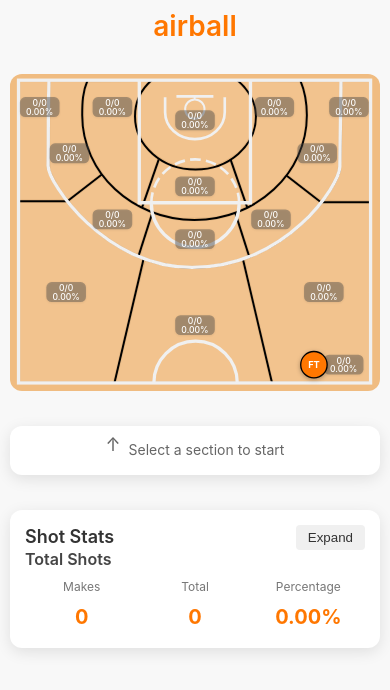
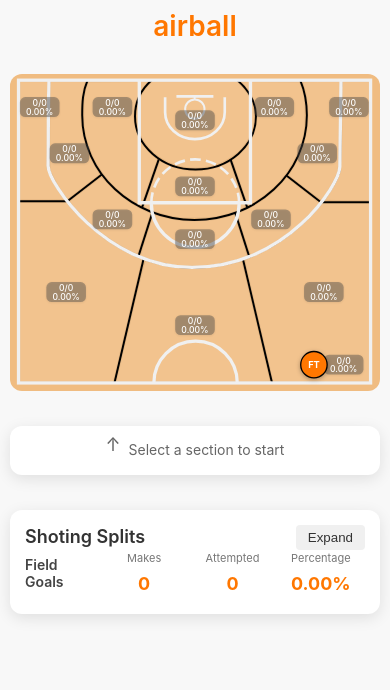
Before and after one commit to igarza99tom/airball-shot-tracker, an Angular app in the folder airball/: page / in a window 390 px wide. Shown: the top 690 px of the page. Built offline with nearby package versions, Linux system fonts and the light colour scheme.

Commit message:
Fixed style for stats

```diff
--- a/airball/angular.json
+++ b/airball/angular.json
@@ -46,7 +46,7 @@
                 },
                 {
                   "type": "anyComponentStyle",
-                  "maximumWarning": "4kB",
+                  "maximumWarning": "4.5kB",
                   "maximumError": "8kB"
                 }
               ],
--- a/airball/src/app/components/stats-display/stats-display.component.html
+++ b/airball/src/app/components/stats-display/stats-display.component.html
@@ -23,7 +23,7 @@
   <!-- Statistical breakdown by section type -->
   <div class="stats-card stats-table">
     <div class="header-row">
-      <h2>Shot Stats</h2>
+      <h2>Shoting Splits</h2>
       <button class="toggle-btn" (click)="toggleStatsExpanded()">
         {{ statsExpanded ? 'Collapse' : 'Expand' }}
       </button>
@@ -33,7 +33,7 @@
     <div class="stat-category">
       <div class="stat-row">
         <div class="category-header">
-          <h3>Total Shots</h3>
+          <h3>Field Goals</h3>
         </div>
         <div class="stat-grid">
           <div class="stat-item">
@@ -41,7 +41,7 @@
             <div class="stat-value">{{ getTotalStats().makes }}</div>
           </div>
           <div class="stat-item">
-            <div class="stat-label">Total</div>
+            <div class="stat-label">Attempted</div>
             <div class="stat-value">{{ getTotalStats().shots }}</div>
           </div>
           <div class="stat-item">
@@ -52,51 +52,12 @@
       </div>
     </div>
 
-    <!-- Free Throws (conditionally visible) -->
-    @if (hasFreethrowAttempts()) {
-      <div class="stat-category">
-        <div class="stat-row">
-          <div class="category-header" (click)="toggleFreeThrowExpanded()">
-            <h3>Free Throws</h3>
-            <span class="toggle-icon">{{ isFreethrowExpanded ? '−' : '+' }}</span>
-          </div>
-          <div class="stat-grid">
-            <div class="stat-item">
-              <div class="stat-label">Makes</div>
-              <div class="stat-value">{{ getFreeThrowStats().makes }}</div>
-            </div>
-            <div class="stat-item">
-              <div class="stat-label">Total</div>
-              <div class="stat-value">{{ getFreeThrowStats().shots }}</div>
-            </div>
-            <div class="stat-item">
-              <div class="stat-label">Percentage</div>
-              <div class="stat-value">{{ getFreeThrowStats().percentage }}%</div>
-            </div>
-          </div>
-        </div>
-
-        <!-- Expanded free throw details -->
-        @if (isFreethrowExpanded) {
-          <div class="expanded-sections">
-            <div class="section-row">
-              <span class="section-name">Free Throw</span>
-              <span class="section-stats">
-                {{ getFreeThrowStats().makes }}/{{ getFreeThrowStats().shots }}
-                ({{ getFreeThrowStats().percentage }}%)
-              </span>
-            </div>
-          </div>
-        }
-      </div>
-    }
-
     <!-- 3 Point Shots (conditionally visible) -->
     @if (has3ptAttempts()) {
       <div class="stat-category">
         <div class="stat-row">
           <div class="category-header" (click)="toggle3ptExpanded()">
-            <h3>3-Point Shots</h3>
+            <h3>3 Points</h3>
             <span class="toggle-icon">{{ is3ptExpanded ? '−' : '+' }}</span>
           </div>
           <div class="stat-grid">
@@ -105,7 +66,7 @@
               <div class="stat-value">{{ get3ptStats().makes }}</div>
             </div>
             <div class="stat-item">
-              <div class="stat-label">Total</div>
+              <div class="stat-label">Attempted</div>
               <div class="stat-value">{{ get3ptStats().shots }}</div>
             </div>
             <div class="stat-item">
@@ -128,12 +89,13 @@
         }
       </div>
     }
+
     <!-- Mid Range Shots (conditionally visible) -->
     @if (statsExpanded) {
       <div class="stat-category">
         <div class="stat-row">
           <div class="category-header" (click)="toggleMidRangeExpanded()">
-            <h3>Mid-Range Shots</h3>
+            <h3>Mid Range</h3>
             <span class="toggle-icon">{{ isMidRangeExpanded ? '−' : '+' }}</span>
           </div>
           <div class="stat-grid">
@@ -142,7 +104,7 @@
               <div class="stat-value">{{ getMidRangeStats().makes }}</div>
             </div>
             <div class="stat-item">
-              <div class="stat-label">Total</div>
+              <div class="stat-label">Attempted</div>
               <div class="stat-value">{{ getMidRangeStats().shots }}</div>
             </div>
             <div class="stat-item">
@@ -169,7 +131,7 @@
       <div class="stat-category">
         <div class="stat-row">
           <div class="category-header" (click)="togglePaintExpanded()">
-            <h3>Paint Shots</h3>
+            <h3>Paint</h3>
             <span class="toggle-icon">{{ isPaintExpanded ? '−' : '+' }}</span>
           </div>
           <div class="stat-grid">
@@ -178,7 +140,7 @@
               <div class="stat-value">{{ getPaintStats().makes }}</div>
             </div>
             <div class="stat-item">
-              <div class="stat-label">Total</div>
+              <div class="stat-label">Attempted</div>
               <div class="stat-value">{{ getPaintStats().shots }}</div>
             </div>
             <div class="stat-item">
@@ -197,6 +159,44 @@
                 <span class="section-stats">{{ section.make }}/{{ section.total }} ({{ section.percentage.toFixed(1) }}%)</span>
               </div>
             }
+          </div>
+        }
+      </div>
+    }
+    <!-- Free Throws (conditionally visible) -->
+    @if (hasFreethrowAttempts()) {
+      <div class="stat-category">
+        <div class="stat-row">
+          <div class="category-header" (click)="toggleFreeThrowExpanded()">
+            <h3 class="wrap-text">Free Throws</h3>
+            <span class="toggle-icon">{{ isFreethrowExpanded ? '−' : '+' }}</span>
+          </div>
+          <div class="stat-grid">
+            <div class="stat-item">
+              <div class="stat-label">Makes</div>
+              <div class="stat-value">{{ getFreeThrowStats().makes }}</div>
+            </div>
+            <div class="stat-item">
+              <div class="stat-label">Attempted</div>
+              <div class="stat-value">{{ getFreeThrowStats().shots }}</div>
+            </div>
+            <div class="stat-item">
+              <div class="stat-label">Percentage</div>
+              <div class="stat-value">{{ getFreeThrowStats().percentage }}%</div>
+            </div>
+          </div>
+        </div>
+
+        <!-- Expanded free throw details -->
+        @if (isFreethrowExpanded) {
+          <div class="expanded-sections">
+            <div class="section-row">
+              <span class="section-name">Free Throw</span>
+              <span class="section-stats">
+                {{ getFreeThrowStats().makes }}/{{ getFreeThrowStats().shots }}
+                ({{ getFreeThrowStats().percentage }}%)
+              </span>
+            </div>
           </div>
         }
       </div>
--- a/airball/src/app/components/stats-display/stats-display.component.scss
+++ b/airball/src/app/components/stats-display/stats-display.component.scss
@@ -1,72 +1,68 @@
+@use '../../shared/styles/stats-shared' as stats;
+
+// Core styles with optimized selectors and values
 .stats-container {
   width: 100%;
   margin: 0 auto;
 }
 
 .stats-card {
-  background: white;
+  background: #fff;
   border-radius: 12px;
-  box-shadow: 0 4px 15px rgba(0, 0, 0, 0.1);
+  @include stats.card-shadow;
   padding: 15px;
   margin-bottom: 15px;
 
-  &:last-child {
-    margin-bottom: 0;
-  }
+  &:last-child { margin-bottom: 0; }
 
   h2 {
-    color: #333;
+    color: stats.$header-color;
     font-size: 18px;
     margin: 0 0 15px;
     padding-bottom: 8px;
-    border-bottom: 1px solid #f0f0f0;
+    border-bottom: stats.$border-light;
   }
 }
 
-// Table-like stats layout
-.stats-table {
-  .header-row {
-    display: flex;
-    justify-content: space-between;
+// Stats table layout
+.stats-table .header-row {
+  @include stats.flex-between;
   align-items: center;
 
   h2 {
     margin: 0;
     padding: 0;
-      border: none;
+    border: 0;
   }
 }
 
+// Toggle button
 .toggle-btn {
   background: #f0f0f0;
-    border: none;
+  border: 0;
   padding: 5px 12px;
   border-radius: 4px;
-    color: #333;
+  color: stats.$header-color;
   font-weight: 500;
   cursor: pointer;
-    transition: all 0.2s ease;
+  transition: all .2s;
 
-    &:hover {
-      background: #e0e0e0;
-    }
-  }
+  &:hover { background: #e0e0e0; }
 }
 
-// Category sections
+// Category and rows
 .stat-category {
   margin-bottom: 15px;
   padding-bottom: 15px;
-  border-bottom: 1px solid #f0f0f0;
+  border-bottom: stats.$border-light;
 
   &:last-child {
     margin-bottom: 0;
     padding-bottom: 0;
-    border-bottom: none;
+    border-bottom: 0;
   }
 }
 
-// New stat row layout - puts category header and stat items in same row
 .stat-row {
   display: flex;
   align-items: center;
@@ -75,85 +71,94 @@
 .category-header {
   display: flex;
   align-items: center;
-  min-width: 140px;
-  padding-right: 15px;
+  width: 90px;
+  min-width: 90px;
+  padding-right: 10px;
   cursor: pointer;
+  flex-shrink: 0;
 
   h3 {
     margin: 0;
     font-size: 16px;
-    color: #444;
-    white-space: nowrap;
+    color: stats.$subheader-color;
+    word-break: break-word;
+    line-height: 1.2;
   }
 
   .toggle-icon {
     font-size: 18px;
     font-weight: bold;
-    color: #777;
-    margin-left: 8px;
+    color: stats.$muted-color;
+    margin-left: 5px;
+    flex-shrink: 0;
   }
 
-  &:hover {
-    opacity: 0.85;
-  }
+  &:hover { opacity: .85; }
 }
 
-// Stats grid
+// Stats display
 .stat-grid {
   display: flex;
-  flex-grow: 1;
+  flex: 1;
   justify-content: space-around;
   text-align: center;
+  min-width: 0;
 }
 
 .stat-item {
   flex: 1;
-  padding: 0 5px;
+  padding: 0 3px;
+  min-width: 0;
 
   .stat-label {
-    font-size: 12px;
-    color: #777;
-    margin-bottom: 5px;
+    font-size: 11px;
+    color: stats.$muted-color;
+    margin-bottom: 3px;
+    @include stats.text-ellipsis;
   }
 
   .stat-value {
-    font-size: 20px;
+    font-size: 18px;
     font-weight: bold;
-    color: #ff7700;
+    color: stats.$accent-color;
+    white-space: nowrap;
   }
 }
 
-// Expanded sections
+// Section styles
 .expanded-sections {
-  background-color: rgba(0, 0, 0, 0.02);
+  background-color: rgba(0,0,0,.02);
   border-radius: 8px;
   padding: 8px 12px;
-  margin: 0 5px 10px 5px;
+  margin: 0 5px 10px;
 
   .section-row {
-    display: flex;
-    justify-content: space-between;
+    @include stats.flex-between;
     padding: 5px 0;
-    border-bottom: 1px solid rgba(0, 0, 0, 0.05);
+    border-bottom: stats.$border-lighter;
 
-    &:last-child {
-      border-bottom: none;
+    &:last-child { border-bottom: 0; }
   }
 
   .section-name {
     font-size: 13px;
     color: #555;
+    max-width: 50%;
+    word-wrap: break-word;
+    hyphens: auto;
+    padding-right: 8px;
   }
 
   .section-stats {
     font-size: 13px;
-      color: #444;
+    color: stats.$subheader-color;
     font-weight: 500;
-    }
+    white-space: nowrap;
+    text-align: right;
   }
 }
 
-// Side-by-side stats layout
+// Layout helpers
 .stats-row-container {
   display: flex;
   margin: 0 -7px;
@@ -163,55 +168,43 @@
 .half-width {
   flex: 1 1 calc(50% - 14px);
   margin: 0 7px;
-  min-width: 260px;
-
-  @media (max-width: 680px) {
-    flex: 1 1 100%;
-    margin-bottom: 15px;
-  }
+  min-width: 150px;
 }
 
-// Ranking item styling
+// Rankings
 .ranking-list {
   .ranking-item {
-    display: flex;
-    justify-content: space-between;
+    @include stats.flex-between;
     align-items: center;
     padding: 8px 0;
-    border-bottom: 1px solid #f0f0f0;
+    border-bottom: stats.$border-light;
 
-    &:last-child {
-      border-bottom: none;
-    }
+    &:last-child { border-bottom: 0; }
   }
 
   .ranking-info {
     display: flex;
     align-items: center;
+    max-width: 50%;
 
     .ranking-badge {
-      width: 24px;
-      height: 24px;
-      border-radius: 50%;
-      display: flex;
-      align-items: center;
-      justify-content: center;
+      @include stats.badge;
       margin-right: 10px;
-      font-weight: bold;
-      font-size: 12px;
-      color: white;
+      flex-shrink: 0;
 
       &.success {
-        background: #2ecc71;
+        background: stats.$success-color;
       }
 
       &.danger {
-        background: #e74c3c;
+        background: stats.$danger-color;
       }
     }
 
     .ranking-name {
       font-size: 14px;
+      word-wrap: break-word;
+      hyphens: auto;
     }
   }
 
@@ -219,12 +212,12 @@
     display: flex;
     flex-direction: column;
     align-items: flex-end;
-    min-width: 120px;
+    min-width: 90px;
 
     .ranking-percentage {
       font-weight: bold;
       font-size: 16px;
-      color: #333;
+      color: stats.$header-color;
     }
 
     .ranking-fraction {
@@ -233,15 +226,9 @@
       margin-bottom: 3px;
     }
   }
-
-  .empty-state {
-    color: #999;
-    text-align: center;
-    padding: 15px 0;
-    font-style: italic;
-  }
 }
 
+// Percentage bars
 .percentage-bar-container {
   width: 100%;
   height: 6px;
@@ -254,31 +241,45 @@
     border-radius: 3px;
 
     &.success {
-      background: #2ecc71;
+      background: stats.$success-color;
     }
 
     &.danger {
-      background: #e74c3c;
+      background: stats.$danger-color;
     }
   }
 }
 
-// Responsive adjustments
+// Media queries - consolidated
 @media (max-width: 580px) {
-  // Switch to vertical layout on smaller screens
-  .stat-row {
-    flex-direction: column;
-    align-items: flex-start;
+  .percentage-bar-container { width: 60px; }
 }
 
+@media (max-width: 430px) {
+  .half-width {
+    flex: 1 1 100%;
+    margin-bottom: 15px;
+  }
+}
+
+@media (max-width: 380px) {
+  .stat-row { flex-direction: column; align-items: flex-start; }
   .category-header {
     width: 100%;
-    padding-right: 0;
-    padding-bottom: 8px;
+    padding: 0 0 8px;
     justify-content: space-between;
   }
+  .stat-grid { width: 100%; }
+  .stat-label { font-size: 12px; }
+  .stat-value { font-size: 20px; }
+}
 
-  .stat-grid {
-    width: 100%;
+@media (min-width: 381px) and (max-width: 520px) {
+  .stat-label { font-size: 10px; }
+  .stat-value { font-size: 16px; }
+  .category-header {
+    width: 75px;
+    min-width: 75px;
+    h3 { font-size: 14px; }
   }
 }
--- a/airball/src/app/components/stats-display/stats-display.component.ts
+++ b/airball/src/app/components/stats-display/stats-display.component.ts
@@ -98,9 +98,12 @@ export class StatsDisplayComponent implements OnInit, OnDestroy {
       };
     }
 
-    // Calculate totals across all sections
-    const totalShots = this.allSections.reduce((sum, section) => sum + section.total, 0);
-    const totalMakes = this.allSections.reduce((sum, section) => sum + section.make, 0);
+    // Filter out free throw sections for total field goal statistics
+    const fieldGoalSections = this.allSections.filter(section => section.type !== SectionType.FreeThrow);
+
+    // Calculate totals across all field goal sections (excluding free throws)
+    const totalShots = fieldGoalSections.reduce((sum, section) => sum + section.total, 0);
+    const totalMakes = fieldGoalSections.reduce((sum, section) => sum + section.make, 0);
 
     // Calculate overall percentage
     const percentage = totalShots > 0 ? (totalMakes / totalShots) * 100 : 0;
@@ -187,20 +190,22 @@ export class StatsDisplayComponent implements OnInit, OnDestroy {
    * Get all valid sections for ranking (with minimum attempts)
    */
   private getValidSectionsForRanking(): CourtSection[] {
-    // Only include sections with at least 5 attempts
-    return this.allSections.filter(section => section.total >= 5);
+    // Only include field goal sections (exclude free throws) with at least 5 attempts
+    return this.allSections.filter(section =>
+      section.total >= 5 && section.type !== SectionType.FreeThrow);
   }
 
   /**
    * Checks if there are any valid sections for best/worst spots
    */
   hasValidSectionsForRanking(): boolean {
-    // Only consider sections with at least 5 attempts as valid for ranking
-    return this.allSections.some(section => section.total >= 5);
+    // Only consider field goal sections with at least 5 attempts as valid for ranking
+    return this.allSections.some(section =>
+      section.total >= 5 && section.type !== SectionType.FreeThrow);
   }
 
   /**
-   * Get the best shooting spots (min 5 attempts)
+   * Get the best shooting spots (min 5 attempts, excluding free throws)
    */
   getBestSpots(): CourtSection[] {
     const validSections = this.getValidSectionsForRanking();
@@ -212,7 +217,7 @@ export class StatsDisplayComponent implements OnInit, OnDestroy {
   }
 
   /**
-   * Get the worst shooting spots (min 5 attempts)
+   * Get the worst shooting spots (min 5 attempts, excluding free throws)
    */
   getWorstSpots(): CourtSection[] {
     const validSections = this.getValidSectionsForRanking();
```
Also changed, not shown: airball/src/app/shared/styles/_stats-shared.scss (added, +36 -0 lines). Lines whose indentation alone changed are shown as unchanged.
